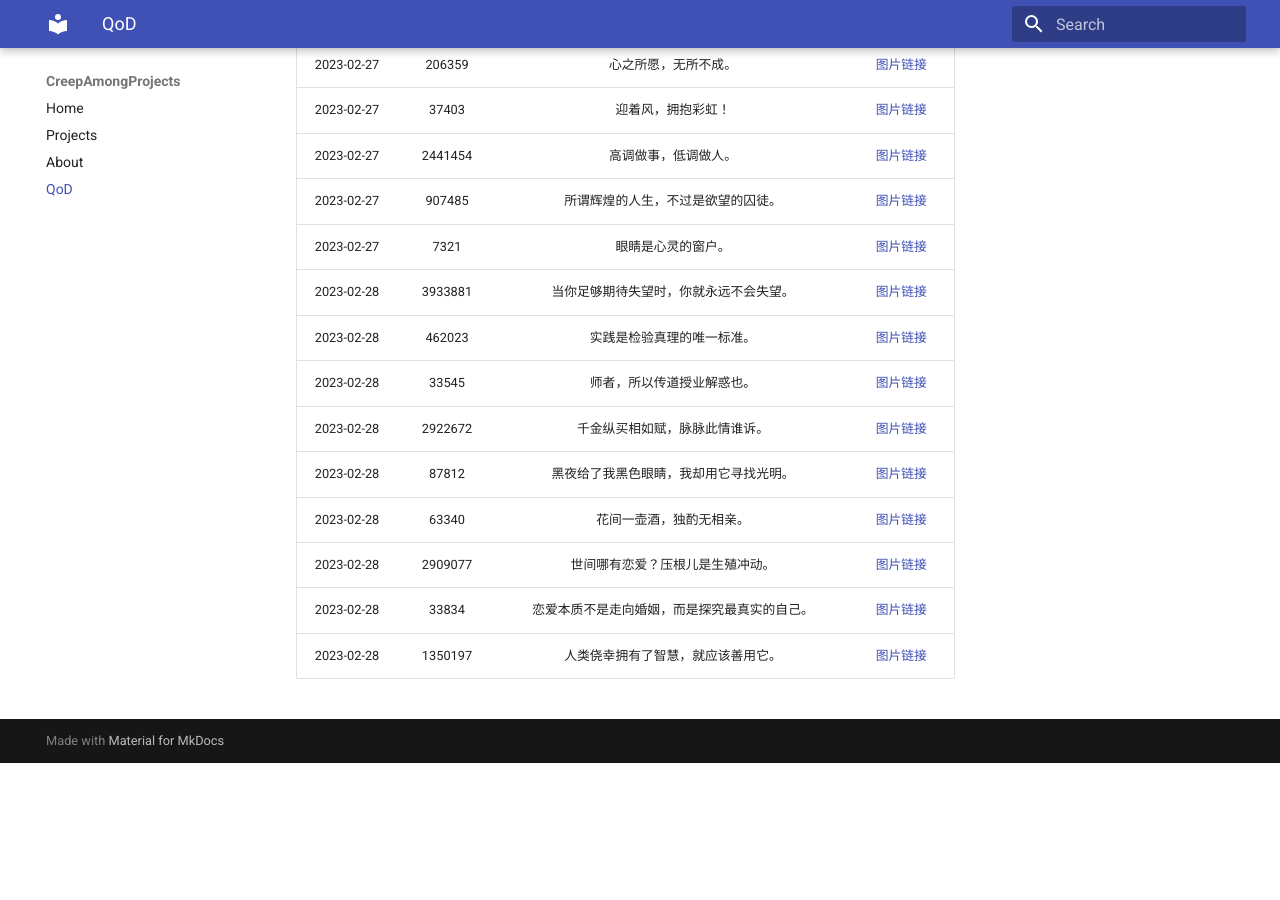
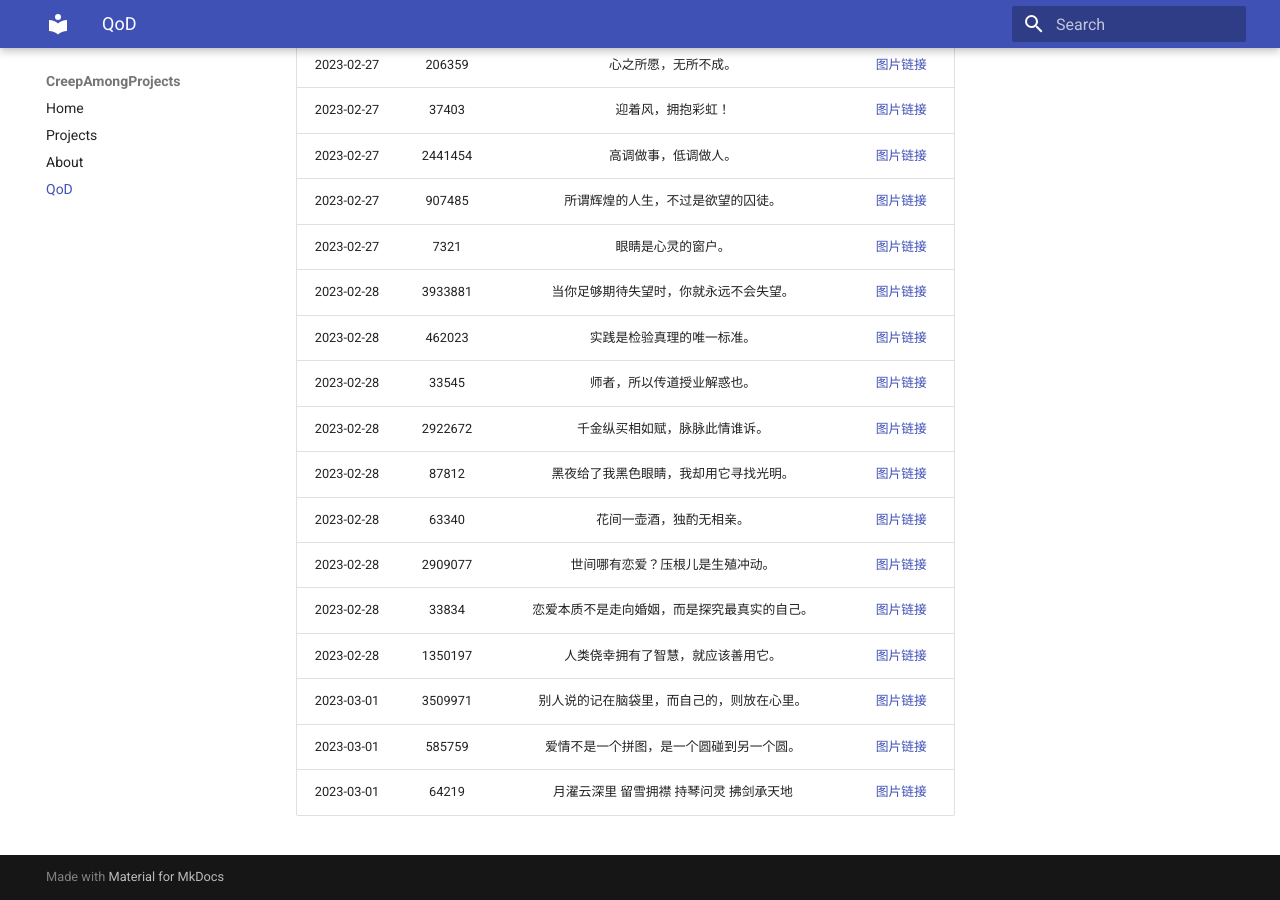
Before and after one commit to Creep-Among-Projects/CAP-Pages, an MkDocs documentation site: the page built from docs/qod.md, in a window 1280 px wide and 900 px high, scrolled down 3448 px. Built offline with MkDocs 1.6.1 and Material for MkDocs 9.7.7, drawn with Linux system fonts in a browser that asks for light colours; comment, search, counter and statistics services are not loaded; before the commit the page ends 4211 px from its top, so only the background shows below that.

Commit message:
QoD Generator: 2023-03-01 01:42:09 UTC+00:00

```diff
--- a/docs/qod.md
+++ b/docs/qod.md
@@ -109,3 +109,6 @@ Theoretically three daily quotes will be automatically updated here each day.
 |2023-02-28|2909077|世间哪有恋爱？压根儿是生殖冲动。|[图片链接](./qods/2909077.jpg)|
 |2023-02-28|33834|恋爱本质不是走向婚姻，而是探究最真实的自己。|[图片链接](./qods/33834.jpg)|
 |2023-02-28|1350197|人类侥幸拥有了智慧，就应该善用它。|[图片链接](./qods/1350197.jpg)|
+|2023-03-01|3509971|别人说的记在脑袋里，而自己的，则放在心里。|[图片链接](./qods/3509971.jpg)|
+|2023-03-01|585759|爱情不是一个拼图，是一个圆碰到另一个圆。|[图片链接](./qods/585759.jpg)|
+|2023-03-01|64219|月濯云深里 留雪拥襟 持琴问灵 拂剑承天地|[图片链接](./qods/64219.jpg)|
```
Also changed, not shown: docs/qods/585759.jpg (added), docs/qods/64219.jpg (added), 2 other files.
